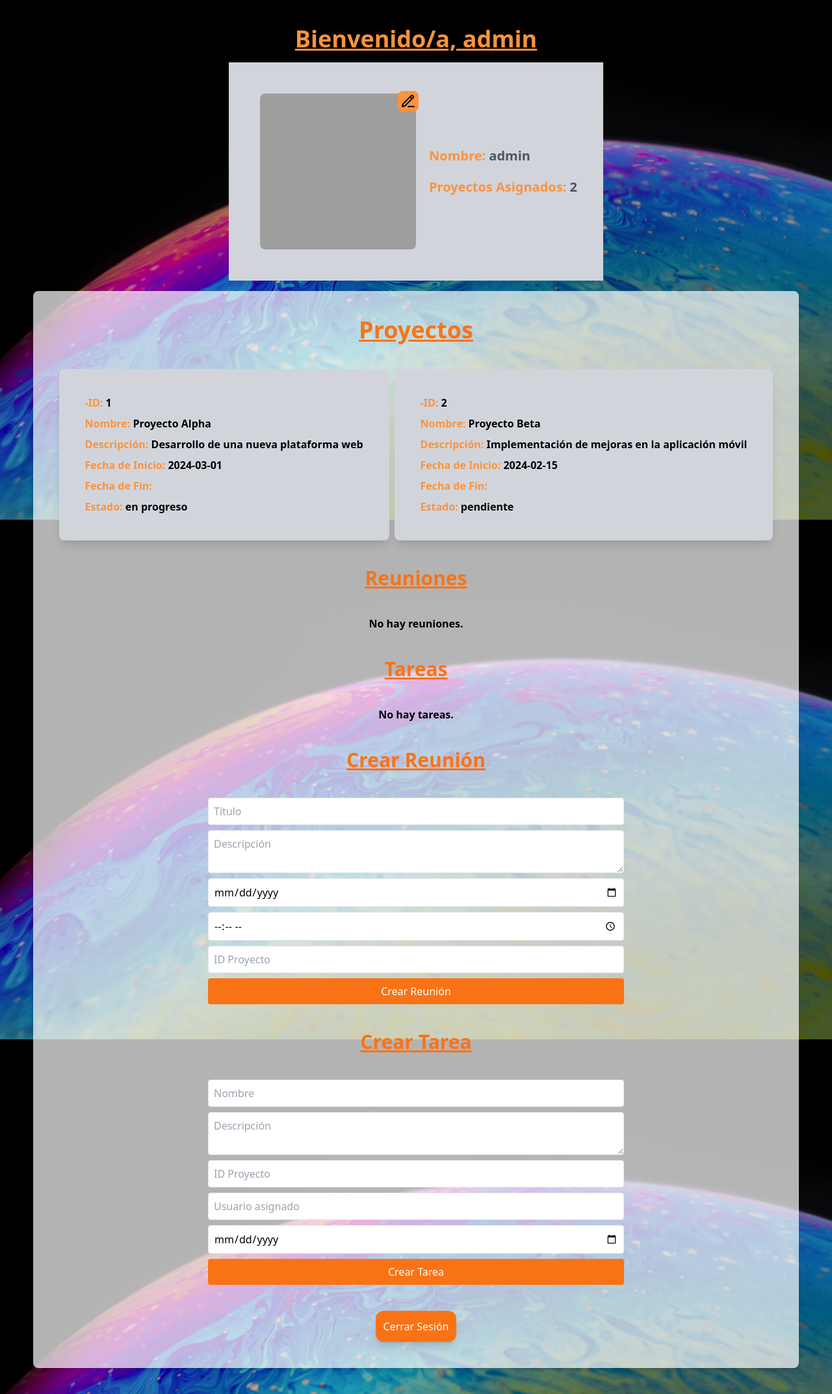
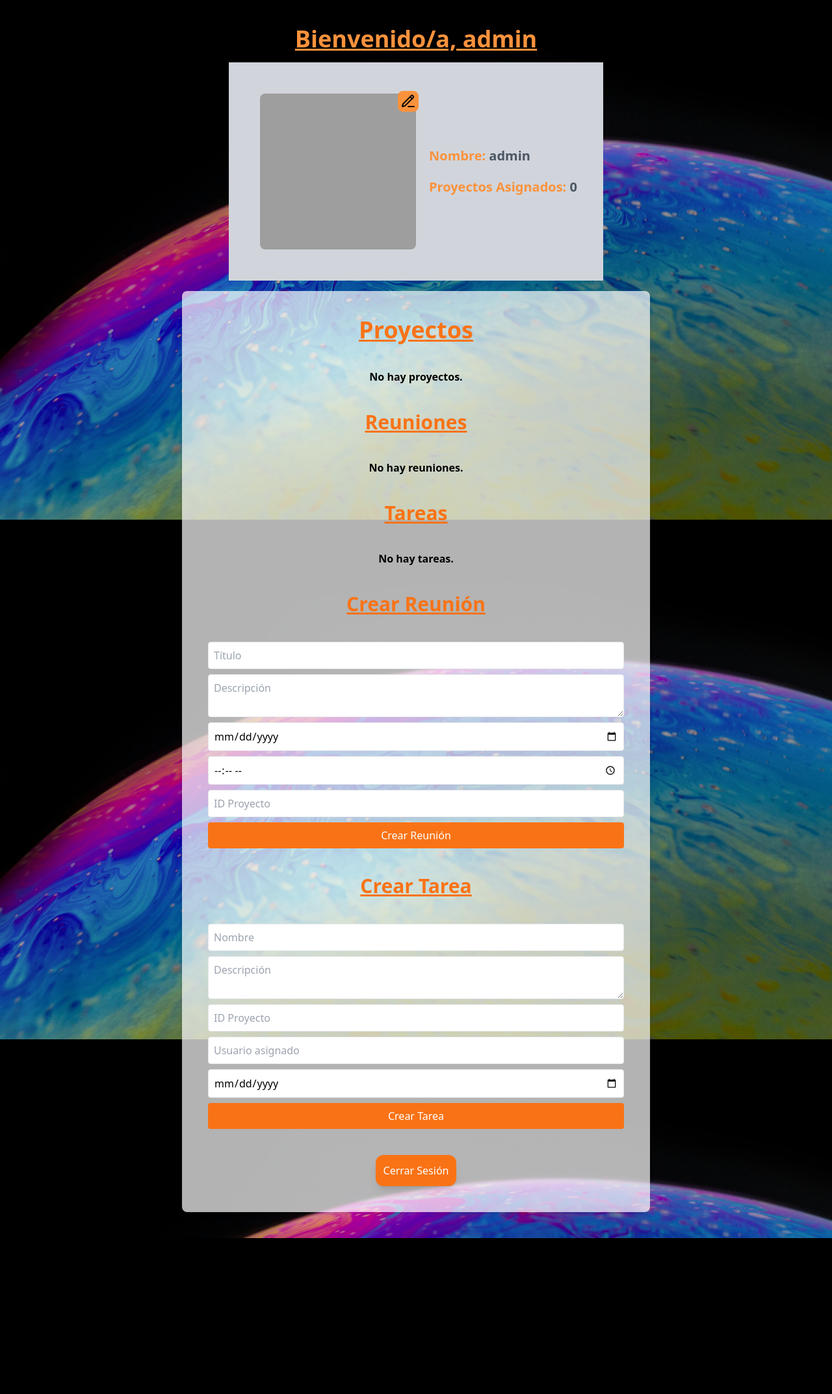
Before and after one commit to Komandarm-Knuckles/DAWM12G6_GePro, a PHP site: page /php/jefeEquipo/jefes-equipo.php in a window 1280 px wide. Shown: the whole page at 65% size. After the commit the page ends 1906 px from the top, so only its background shows below. Run offline with PHP 8.4, Linux system fonts and the light colour scheme; a user stored in the database is signed in; data comes from the database, SQL or seed files in the repository; some libraries are stand-ins or nearby versions; grey boxes are pictures that could not be loaded.

Commit message:
Update jefes-equipo.php
Alterado para que muestre los proyectos asignados en base a las tareas

```diff
--- a/php/jefeEquipo/jefes-equipo.php
+++ b/php/jefeEquipo/jefes-equipo.php
@@ -11,23 +11,30 @@ require_once("../database.php");
 $usuario = $_SESSION['usuario'];
 $con = crearConexion();
 
-// Obtener reuniones
-$sql_reuniones = "SELECT * FROM reuniones WHERE id_proyecto = ?";
-$stmt = $con->prepare($sql_reuniones);
-$stmt->bind_param("s", $usuario);
-$stmt->execute();
-$reuniones = $stmt->get_result();
+// Obtener tareas asignadas al usuario actual
+$sql_tareas = "SELECT * FROM tareas WHERE usuario = ?";
+$stmt_tareas = $con->prepare($sql_tareas);
+$stmt_tareas->bind_param("s", $usuario);
+$stmt_tareas->execute();
+$tareas = $stmt_tareas->get_result();
 
-// Obtener tareas
-$sql_tareas = "SELECT * FROM tareas WHERE usuario = ?";
-$stmt = $con->prepare($sql_tareas);
-$stmt->bind_param("s", $usuario);
-$stmt->execute();
-$tareas = $stmt->get_result();
+// Obtener proyectos del usuario actual (a través de sus tareas)
+$sql_proyectos = "SELECT DISTINCT p.* FROM proyectos p
+                  INNER JOIN tareas t ON p.id_proyecto = t.id_proyecto
+                  WHERE t.usuario = ?";
+$stmt_proyectos = $con->prepare($sql_proyectos);
+$stmt_proyectos->bind_param("s", $usuario);
+$stmt_proyectos->execute();
+$proyectos = $stmt_proyectos->get_result();
 
-// Obtener proyectos
-$sql_proyectos = "SELECT * FROM proyectos";
-$proyectos = $con->query($sql_proyectos);
+// Obtener reuniones relacionadas con los proyectos del usuario
+$sql_reuniones = "SELECT DISTINCT r.* FROM reuniones r
+                  INNER JOIN tareas t ON r.id_proyecto = t.id_proyecto
+                  WHERE t.usuario = ?";
+$stmt_reuniones = $con->prepare($sql_reuniones);
+$stmt_reuniones->bind_param("s", $usuario);
+$stmt_reuniones->execute();
+$reuniones = $stmt_reuniones->get_result();
 
 // Crear reunión
 if ($_SERVER['REQUEST_METHOD'] == 'POST' && isset($_POST['crear_reunion'])) {
```
